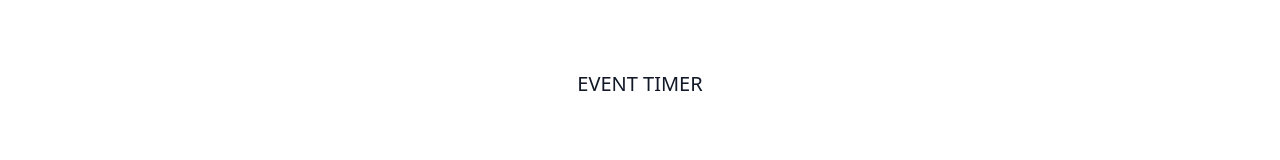
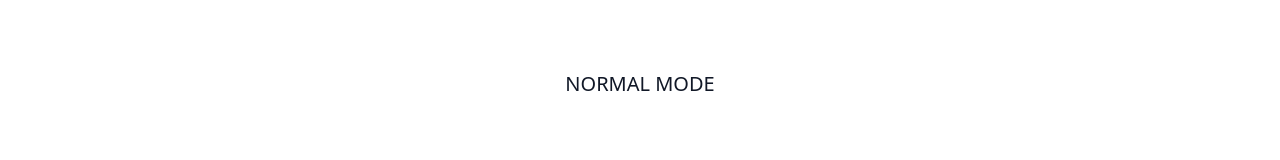
Before and after one commit to earnieacts/electron-event-timer, a React (Vite) app: page / in a window 1280 px wide. Shown: the part 122-282 px from the top of the page. Built offline with nearby package versions, Linux system fonts and the light colour scheme; a web font is replaced by a local one.

Commit message:
chore: timer state mode in header titile

```diff
--- a/src/pages/timer/timer.tsx
+++ b/src/pages/timer/timer.tsx
@@ -151,7 +151,7 @@ export function Timer() {
       <main className="flex-1 flex flex-col items-center justify-center px-4 py-6 overflow-hidden">
         <div className="flex flex-col items-center gap-8">
           <h1 className="text-gray-900 dark:text-white text-xl mb-8 select-none">
-            EVENT TIMER
+            {timerState.mode === 'simple' ? 'NORMAL MODE' : 'EVENT MODE'}
           </h1>
           <CircularTimer
             time={timerState.currentTime}
```
